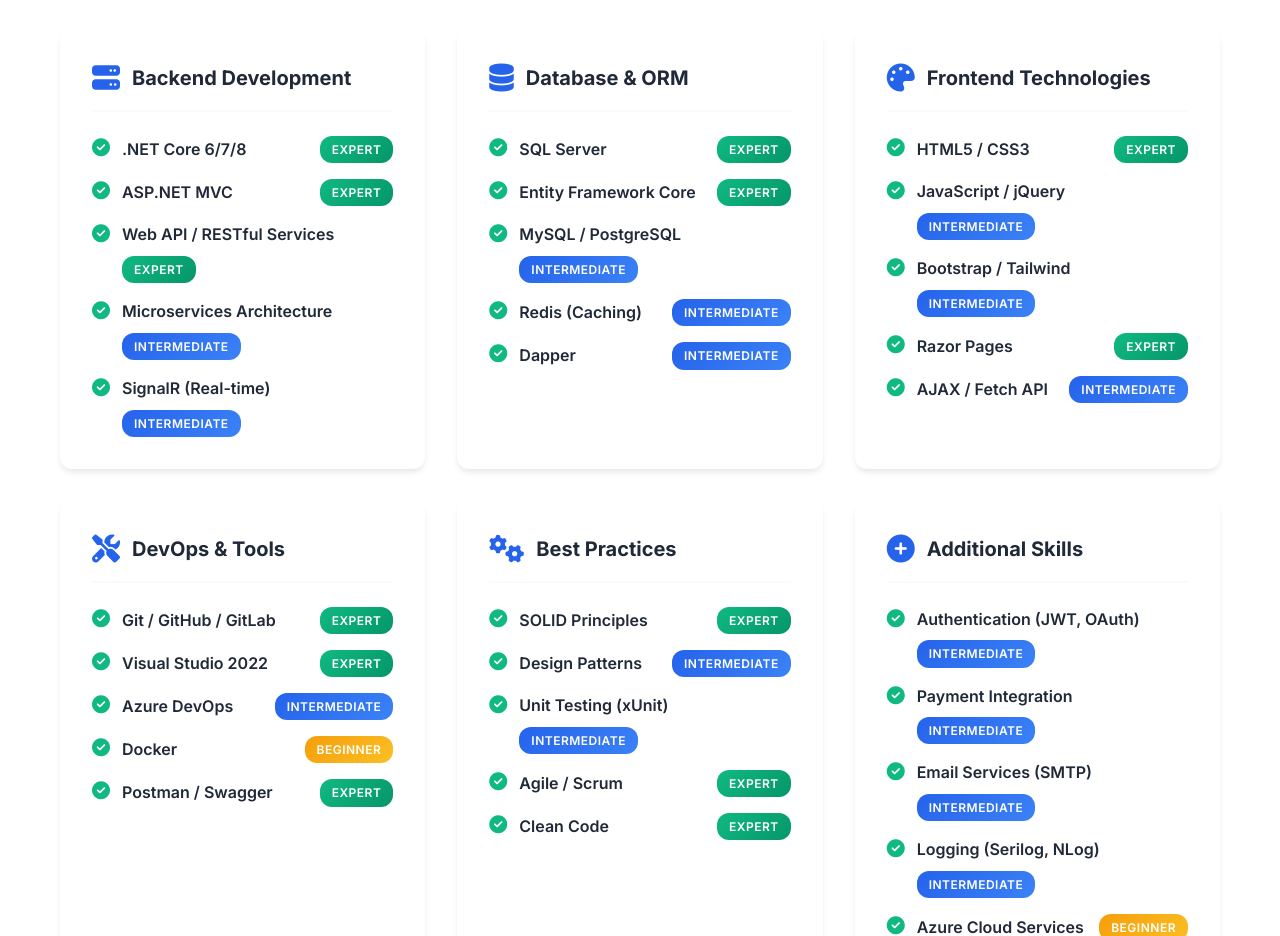
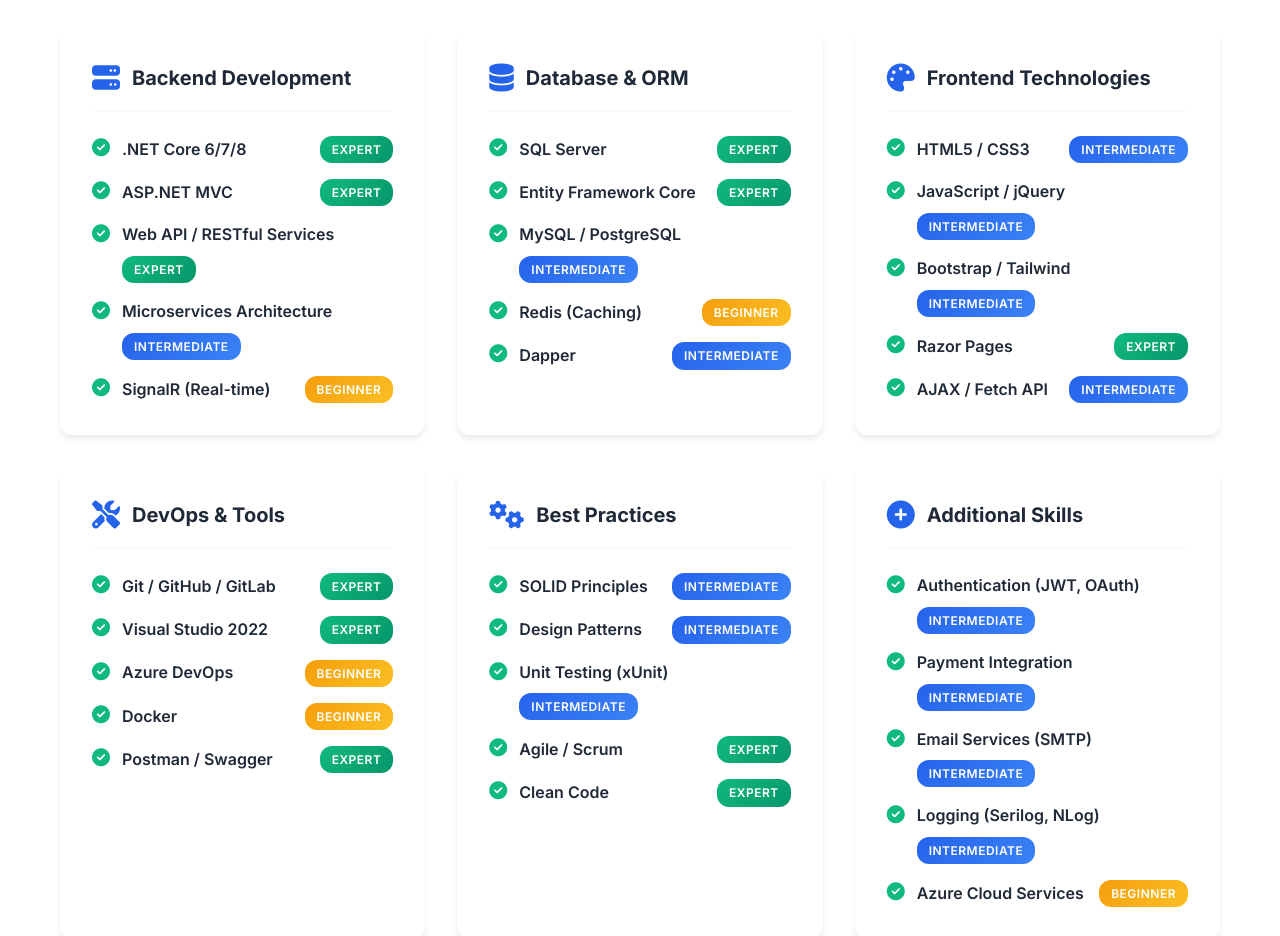
Before and after one commit to PhanDo19/Portfolio, a plain HTML site: page index.html in a window 1280 px wide. Shown: the part 6060-6996 px from the top of the page. Drawn offline with Linux system fonts and the light colour scheme.

Commit message:
update link

```diff
--- a/index.html
+++ b/index.html
@@ -432,7 +432,7 @@
                             <i class="fas fa-check-circle"></i>
                             <div>
                                 <strong>SignalR (Real-time)</strong>
-                                <span class="skill-level intermediate">Intermediate</span>
+                                <span class="skill-level beginner">Beginner</span>
                             </div>
                         </div>
                     </div>
@@ -470,7 +470,7 @@
                             <i class="fas fa-check-circle"></i>
                             <div>
                                 <strong>Redis (Caching)</strong>
-                                <span class="skill-level intermediate">Intermediate</span>
+                                <span class="skill-level beginner">Beginner</span>
                             </div>
                         </div>
                         <div class="skill-item">
@@ -494,7 +494,7 @@
                             <i class="fas fa-check-circle"></i>
                             <div>
                                 <strong>HTML5 / CSS3</strong>
-                                <span class="skill-level expert">Expert</span>
+                                <span class="skill-level intermediate">Intermediate</span>
                             </div>
                         </div>
                         <div class="skill-item">
@@ -553,7 +553,7 @@
                             <i class="fas fa-check-circle"></i>
                             <div>
                                 <strong>Azure DevOps</strong>
-                                <span class="skill-level intermediate">Intermediate</span>
+                                <span class="skill-level beginner">Beginner</span>
                             </div>
                         </div>
                         <div class="skill-item">
@@ -584,7 +584,7 @@
                             <i class="fas fa-check-circle"></i>
                             <div>
                                 <strong>SOLID Principles</strong>
-                                <span class="skill-level expert">Expert</span>
+                                <span class="skill-level intermediate">Intermediate</span>
                             </div>
                         </div>
                         <div class="skill-item">
@@ -731,7 +731,7 @@
         <div class="container">
             <p>&copy; 2024 Phan Tiến Độ. All rights reserved.</p>
             <div class="footer-links">
-                <a href="https://page.gensparksite.com/get_upload_url/5f6af509c048331b037b9f06e51e3dbedc77fbec3614812f3ca2a58748cac5d7/default/6e07087c-c516-4ef0-a4a5-143609bb4fed" target="_blank">
+                <a href="images/CV_PhanTienDo.pdf" target="_blank">
                     <i class="fas fa-download"></i> Download CV
                 </a>
             </div>
```
Also changed, not shown: 1 other file.
